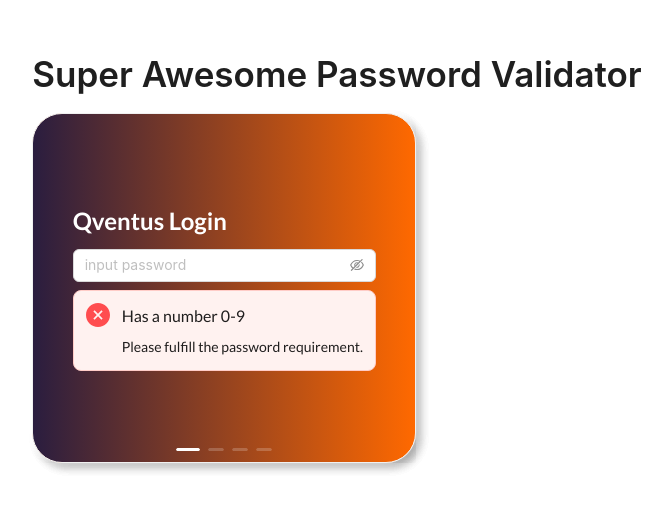
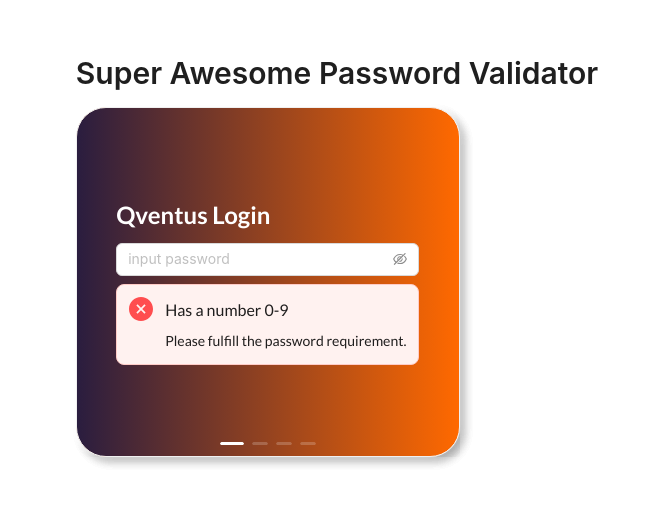
Before and after one commit to HernanMorel/password_validator, a Next.js app: page / in a window 1280 px wide. Shown: the part 154-664 px from the top of the page, without its empty margins (303-975 px from the left). Built offline with nearby package versions, Linux system fonts and the light colour scheme.

Commit message:
Change font-size to accommodate longer title
It's worth it.

```diff
--- a/src/styles/Home.module.css
+++ b/src/styles/Home.module.css
@@ -9,7 +9,7 @@
   justify-content: center;
   align-items: center;
   margin-bottom: 3px;
-  font-size: 35px !important;
+  font-size: 30px !important;
 }
 .preloadSkeleton {
   display: flex;
```
